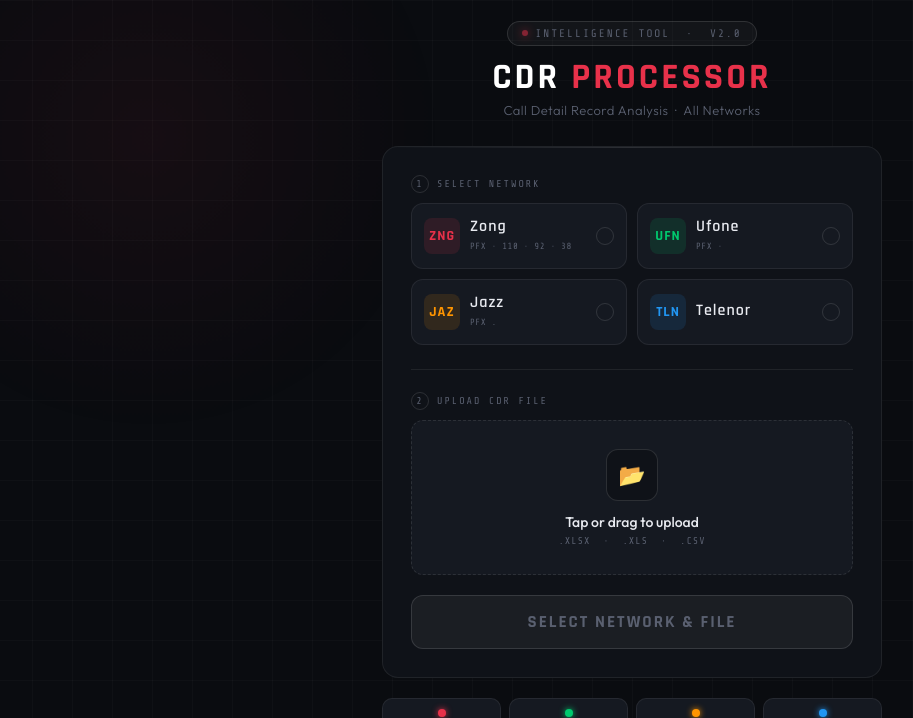
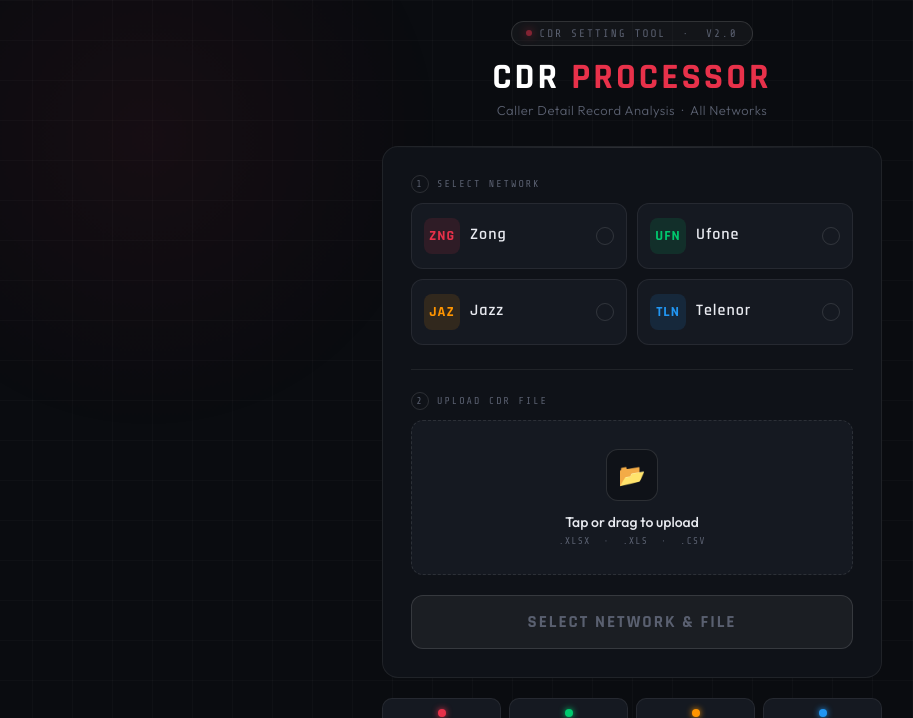
Before and after one commit to ImNumanIjaz/cdr-processor, a Flask app: page / in a window 1280 px wide. Shown: the top 718 px of the page, without its empty margins (8-921 px from the left). Run offline with Flask 3, Linux system fonts and the light colour scheme.

Commit message:
Update index.html

```diff
--- a/templates/index.html
+++ b/templates/index.html
@@ -544,9 +544,9 @@ body::after {
 
   <!-- Header -->
   <div class="header">
-    <div class="header-badge">Intelligence Tool &nbsp;·&nbsp; v2.0</div>
+    <div class="header-badge">CDR SETTING Tool &nbsp;·&nbsp; v2.0</div>
     <h1>CDR <span id="netSpan">Processor</span></h1>
-    <p>Call Detail Record Analysis &nbsp;·&nbsp; All Networks</p>
+    <p>Caller Detail Record Analysis &nbsp;·&nbsp; All Networks</p>
   </div>
 
   <!-- Main card -->
@@ -559,7 +559,6 @@ body::after {
         <div class="net-icon">ZNG</div>
         <div class="net-info">
           <span class="net-name">Zong</span>
-          <span class="net-prefix">PFX · 110 · 92 · 38</span>
         </div>
         <div class="net-check">✓</div>
       </button>
@@ -567,7 +566,6 @@ body::after {
         <div class="net-icon">UFN</div>
         <div class="net-info">
           <span class="net-name">Ufone</span>
-          <span class="net-prefix">PFX · </span>
         </div>
         <div class="net-check">✓</div>
       </button>
@@ -575,7 +573,6 @@ body::after {
         <div class="net-icon">JAZ</div>
         <div class="net-info">
           <span class="net-name">Jazz</span>
-          <span class="net-prefix">PFX .</span>
         </div>
         <div class="net-check">✓</div>
       </button>
```
